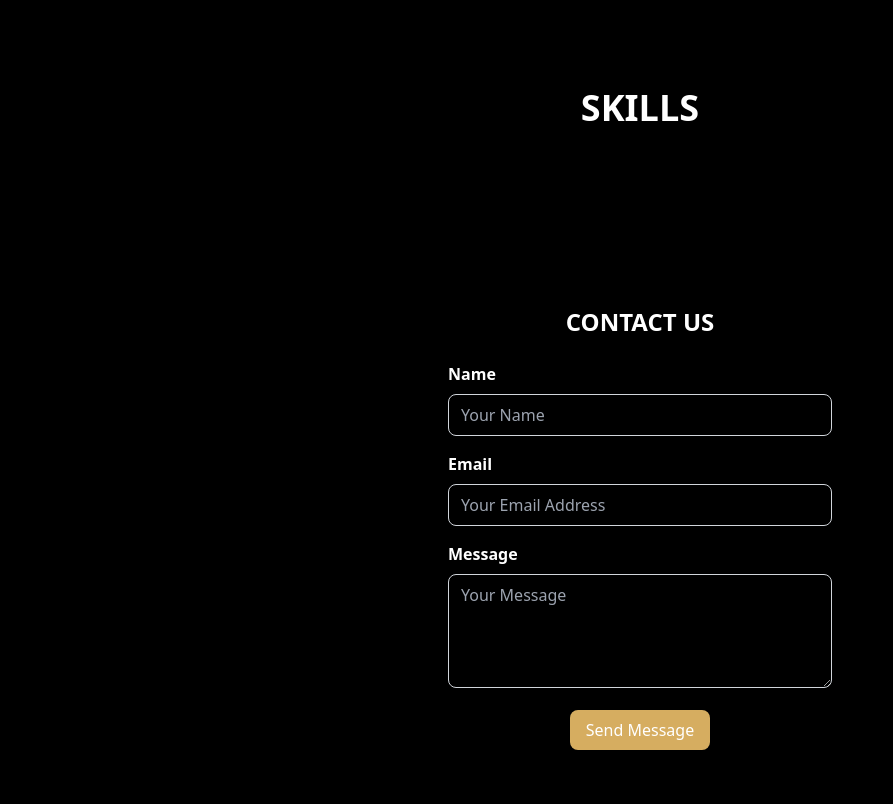
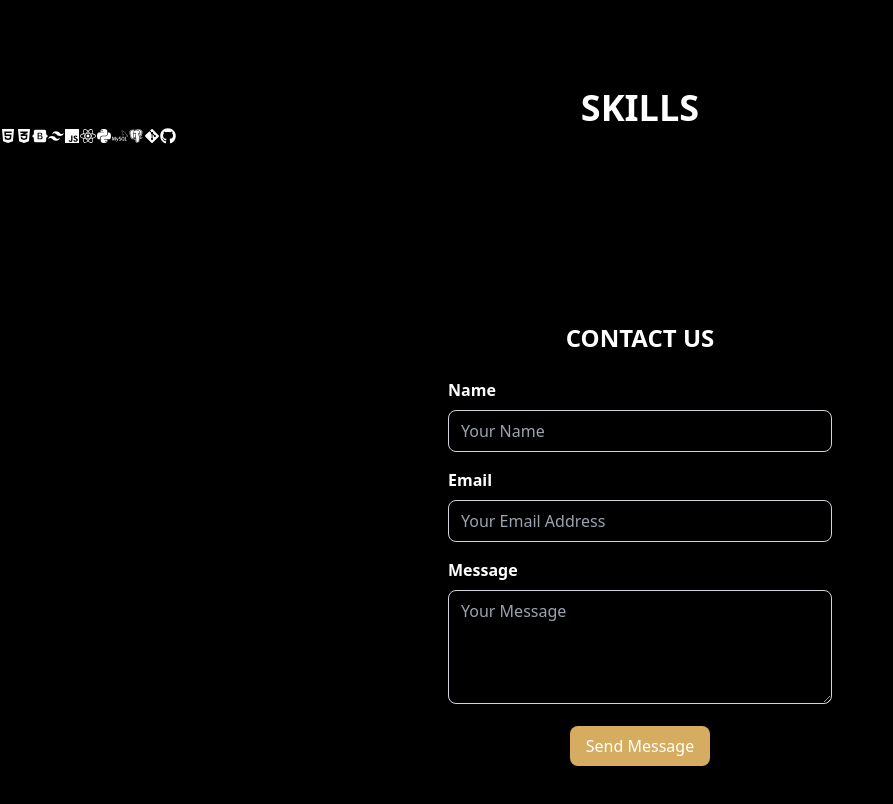
Before and after one commit to Ndungu-Muigai/new-portfolio, a React (Create React App) app: page /about in a window 1280 px wide. Shown: the part 1320-2124 px from the top of the page, without its empty margins (0-893 px from the left). Built offline with nearby package versions, Linux system fonts and the light colour scheme; a web font is replaced by a local one.

Commit message:
Added the skills icons

```diff
--- a/src/Pages/Skills.js
+++ b/src/Pages/Skills.js
@@ -1,8 +1,28 @@
+import { FaHtml5, FaCss3Alt, FaReact, FaPython, FaBootstrap, FaGitAlt, FaGithub } from "react-icons/fa";
+import { IoLogoJavascript } from "react-icons/io5";
+import { RiTailwindCssFill } from "react-icons/ri";
+import { SiMysql } from "react-icons/si";
+import { BiLogoPostgresql } from "react-icons/bi";
+
+
 const Skills = () =>
 {
     return (
         <>
             <h1>Skills</h1>
+            <div className="flex flex-row">
+                <FaHtml5/>
+                <FaCss3Alt/>
+                <FaBootstrap/>
+                <RiTailwindCssFill/>
+                <IoLogoJavascript/>
+                <FaReact/>
+                <FaPython/>
+                <SiMysql/>
+                <BiLogoPostgresql/>
+                <FaGitAlt/>
+                <FaGithub/>
+            </div>
         </>
      );
 }
```
